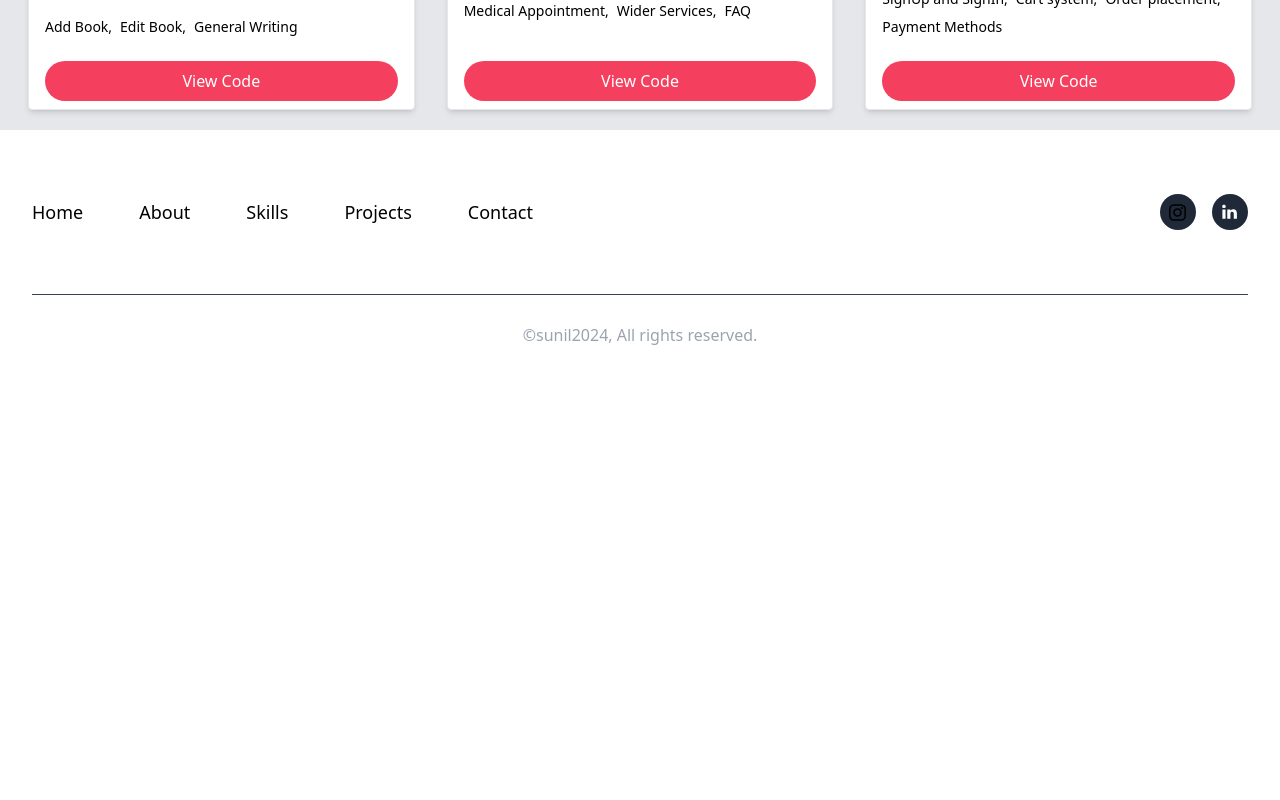
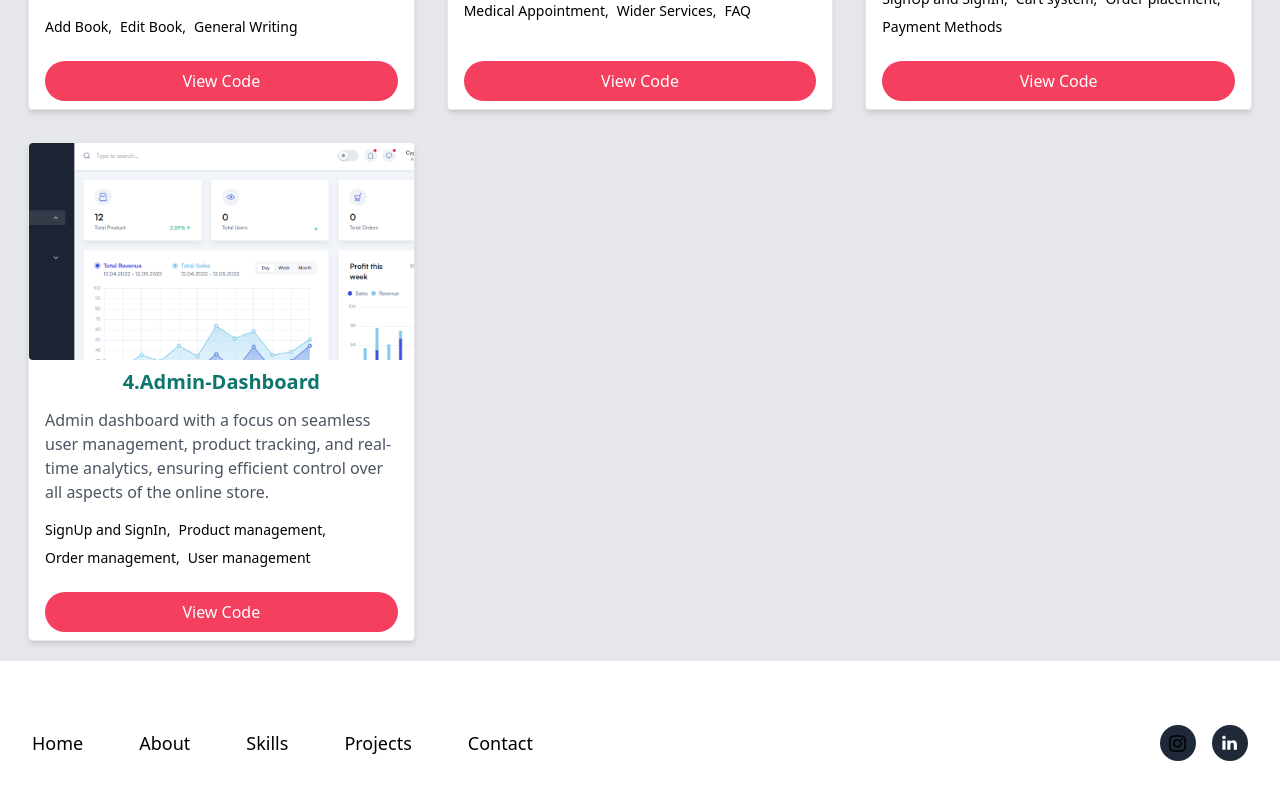
Before and after one commit to sunill27/My-Portfolio, a React (Vite) app: page /projects in a window 1280 px wide. Shown: the part 668-1468 px from the top of the page. Before the commit the page ends 1043 px from the top, so only its background shows below. Built offline with nearby package versions, Linux system fonts and the light colour scheme.

Commit message:
project updated

```diff
--- a/src/components/About.jsx
+++ b/src/components/About.jsx
@@ -17,10 +17,10 @@ const About = () => {
                 <span className="text-rose-500"> Sunil Chand</span>
               </h1>
               <p className="mb-6 text-black">
-                An aspiring IT student, currently pursuing my BSc.CSIT degree at
-                Amrit Campus (ASCOL). With a strong passion for technology, I am
-                committed to gaining practical experience on Web development and
-                expanding my skills.
+                I am an aspiring IT student currently pursuing a BSc.CSIT degree
+                at Amrit Campus (ASCOL). With a strong passion for technology, I
+                am eager to gain practical experience in MERN stack development
+                and continuously expand my skill set.
               </p>
               <div className="flex justify-center space-x-5">
                 <Link to="https://github.com/iamSunil57">
--- a/src/components/Footer.jsx
+++ b/src/components/Footer.jsx
@@ -39,7 +39,7 @@ const Footer = () => {
             </ul>
             <div className="flex  space-x-4 sm:justify-center  ">
               <Link
-                to="https://www.instagram.com/mr_sunill57"
+                to="https://www.instagram.com/mr_sunill27"
                 className="w-9 h-9 rounded-full bg-gray-800 flex justify-center items-center hover:bg-indigo-600"
               >
                 <svg
--- a/src/components/Home.jsx
+++ b/src/components/Home.jsx
@@ -12,8 +12,8 @@ const Home = () => {
     script.onload = () => {
       new window.Typed(".typing", {
         strings: [
-          "Full Stack (MERN)",
-          // "Backend Developer,",
+          "Full Stack Developer(MERN)",
+          //  "Node.js Developer",
         ],
         typeSpeed: 70,
         backSpeed: 50,
@@ -49,7 +49,7 @@ const Home = () => {
                 <span className="text-rose-500"> I'm Sunil Chand</span>
               </h1>
               <h1 className="mt-4 sm:text-4xl xs:text-3xl text-black">
-                Currently Exploring...
+                I'm...
                 <span className="typing libre-baskerville-bold text-green-600"></span>
               </h1>
               <p className="mt-4 sm:text-lg xs:text-md capitalize text-black">
--- a/src/components/Projects.jsx
+++ b/src/components/Projects.jsx
@@ -5,6 +5,7 @@ import Footer from "./Footer";
 import medicareImage from "../assets/images/medicareImage.png";
 import ecomImage from "../assets/images/ecomImage.png";
 import lmsImage from "../assets/images/LmsImage.png";
+import dashboardImage from "../assets/images/dashboard.png";
 import { Link } from "react-router-dom";
 
 const Projects = () => {
@@ -116,7 +117,7 @@ const Projects = () => {
 
             <div className="flex flex-col justify-beetween gap-3 px-4 py-2">
               <a className="flex justify-center items-center text-xl font-semibold text-teal-700 hover:text-teal-800 two-lines text-ellipsis">
-                <span>3.E-Commerce Website</span>
+                <span>3.Sneakers Store</span>
               </a>
 
               <p className="text-gray-600 two-lines">
@@ -149,6 +150,49 @@ const Projects = () => {
               </button>
             </div>
           </li>
+          {/* ======Project Four======= */}
+          <li className="relative bg-white flex flex-col justify-between border rounded shadow-md hover:shadow-teal-400">
+            <a className="relative">
+              <img
+                className="rounded relative w-full object-cover aspect-video"
+                src={dashboardImage}
+                alt="Image"
+                loading="lazy"
+              />
+            </a>
+
+            <div className="flex flex-col justify-beetween gap-3 px-4 py-2">
+              <a className="flex justify-center items-center text-xl font-semibold text-teal-700 hover:text-teal-800 two-lines text-ellipsis">
+                <span>4.Admin-Dashboard</span>
+              </a>
+
+              <p className="text-gray-600 two-lines">
+                Admin dashboard with a focus on seamless user management,
+                product tracking, and real-time analytics, ensuring efficient
+                control over all aspects of the online store.
+              </p>
+
+              <ul className="flex flex-wrap text-sm gap-2 my-1">
+                <li className="flex items-center gap-2">
+                  <span>SignUp and SignIn,</span>
+                </li>
+                <li className="flex items-center gap-2">
+                  <span>Product management,</span>
+                </li>
+                <li className="flex items-center gap-2">
+                  <span>Order management,</span>
+                </li>
+                <li className="flex items-center gap-2">
+                  <span>User management</span>
+                </li>
+              </ul>
+              <button className="p-2 px-6 mt-2 bg-rose-500 text-white rounded-full hover:bg-purple-500">
+                <Link to="https://github.com/sunill27/SneakerStore-Admin">
+                  View Code
+                </Link>
+              </button>
+            </div>
+          </li>
         </ul>
       </div>
       <Footer />
```
Also changed, not shown: src/assets/images/dashboard.png (added), 1 other file (tests, documents, lock files or other folders).
